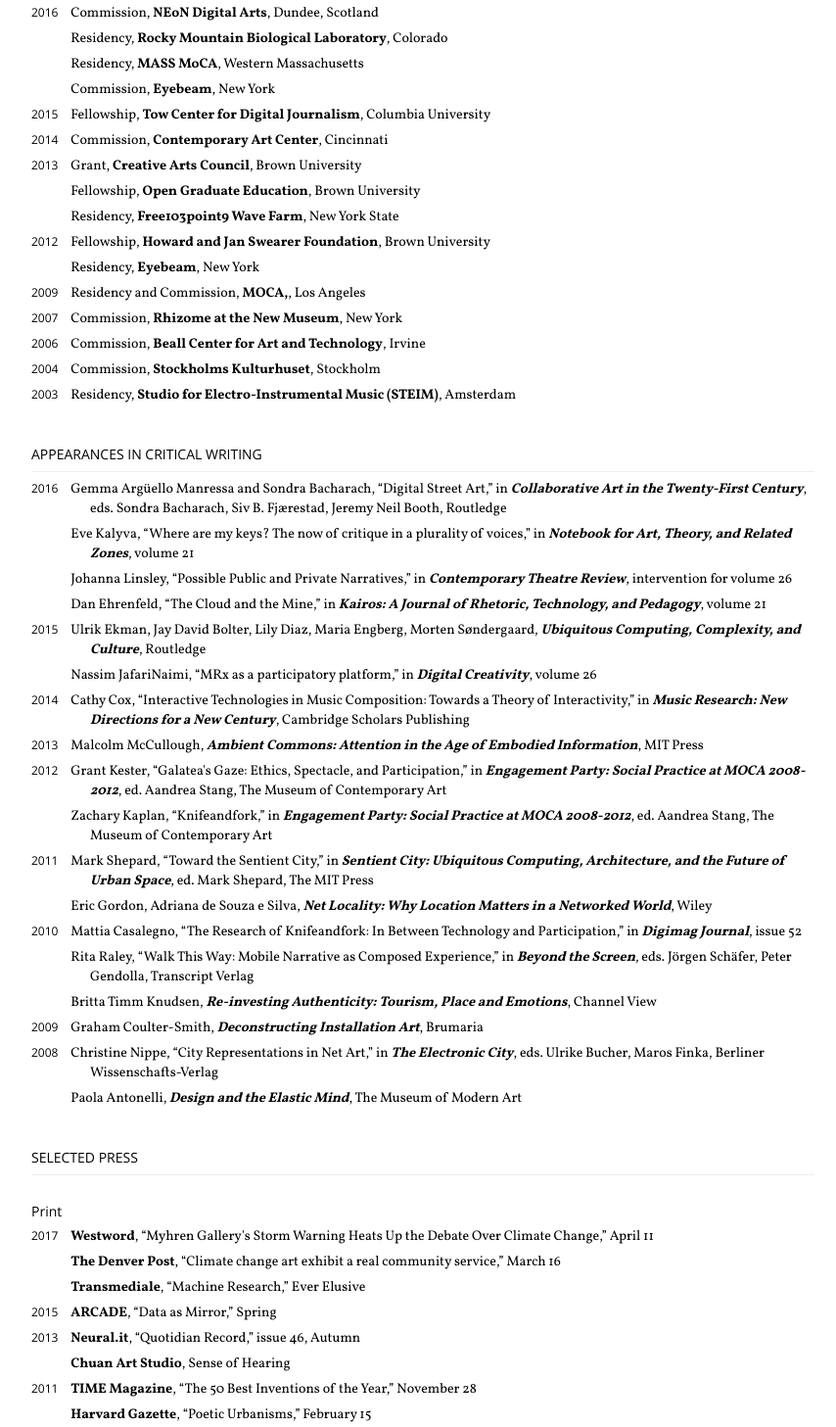
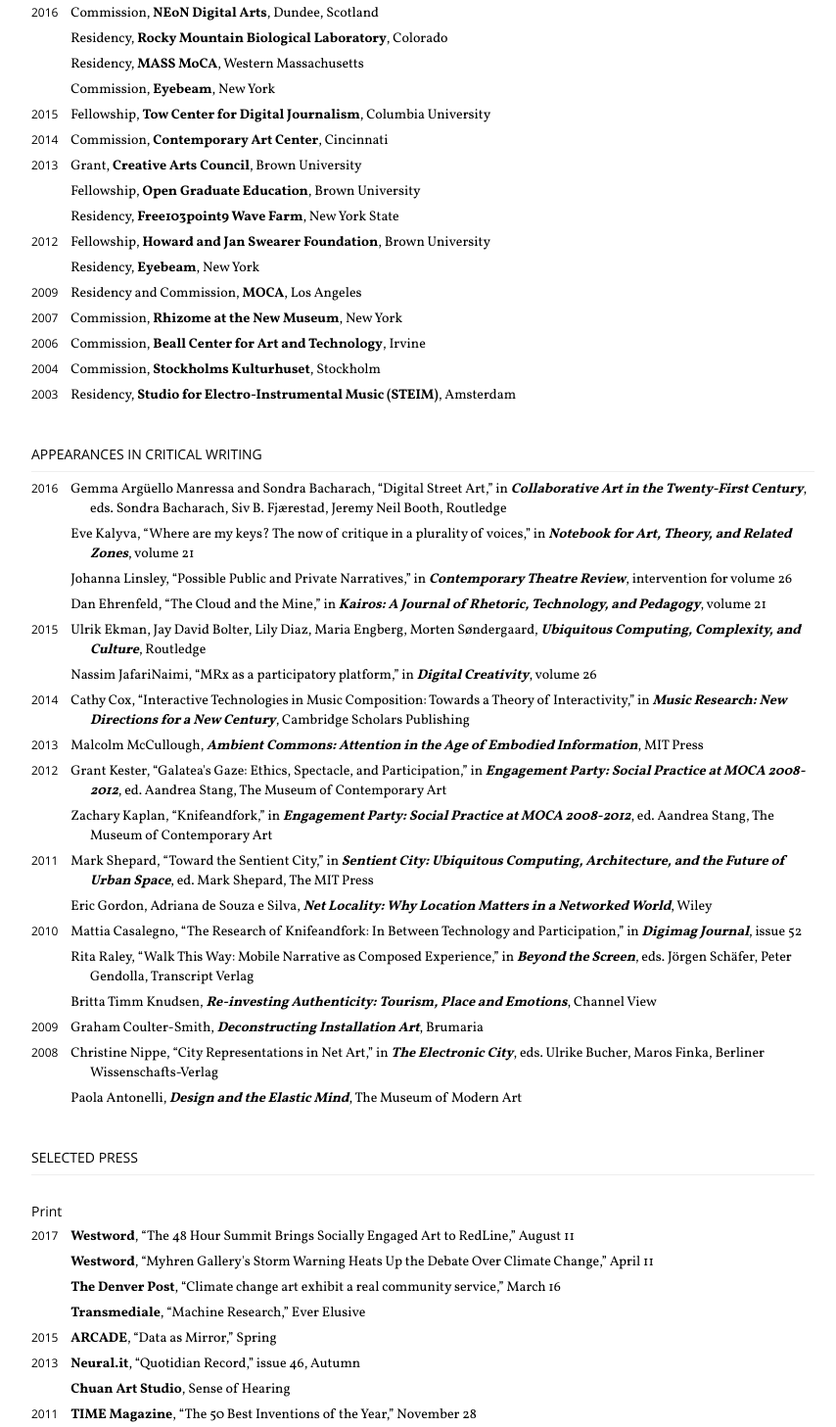
Before and after one commit to n1ckfg/portfolio, a plain HTML site: page www/cv.print/index.html in a window 1280 px wide. Shown: the part 2289-3746 px from the top of the page at 98% size, without its empty margins (208-1062 px from the left). Drawn offline with nearby package versions, Linux system fonts and the light colour scheme.

Commit message:
small edits

```diff
--- a/www/cv.print/index.html
+++ b/www/cv.print/index.html
@@ -500,7 +500,7 @@
 
 
                     <li>
-                        <span class="show">2009</span> Residency and Commission, <b>MOCA,</b>, Los Angeles
+                        <span class="show">2009</span> Residency and Commission, <b>MOCA</b>, Los Angeles
                     </li>
 
 
@@ -630,7 +630,9 @@
 
 
 
-                    <li><span class="show">2017</span> <b>Westword</b>, &ldquo;Myhren Gallery's Storm Warning Heats Up the Debate Over Climate Change,&rdquo; April 11 </li>
+                    <li><span class="show">2017</span> <b>Westword</b>, &ldquo;The 48 Hour Summit Brings Socially Engaged Art to RedLine,&rdquo; August 11 </li>
+
+                    <li><span >2017</span> <b>Westword</b>, &ldquo;Myhren Gallery's Storm Warning Heats Up the Debate Over Climate Change,&rdquo; April 11 </li>
 
                     <li><span >2017</span> <b>The Denver Post</b>, &ldquo;Climate change art exhibit a real community service,&rdquo; March 16 </li>
 
@@ -1120,6 +1122,7 @@
         COURSES TAUGHT
         <hr />
         <ul>
+            <li><span class="show">2017</span> Fall, <i>Rhythm Beyond Music</i>, <b>Brown University</b>, Computer Music and Media Studies, Graduate and undergraduate</li>
             <li><span class="show">2016</span> Spring, <i>Computer Music Aesthetics</i>, <b>Brown University</b>, Computer Music, Undergraduate</li>
             <li><span class="show">2015</span> Fall, <i>Electroacoustic Improvisation Ensemble</i>, <b>Brown University</b>, Computer Music, Undergraduate</li>
             <li><span class="show">2014</span> Spring, <i>Ecocentric Design</i>, <b>Rhode Island School of Design</b>, Digital+Media, MFA</li>
```
Also changed, not shown: templates/cv.html (+1 -0 lines), www/cv/index.html (+5 -2 lines), www/works/animas/index.html (+1 -1 lines), www/works/eternal_portraits/index.html (+1 -1 lines), 3 other files.
